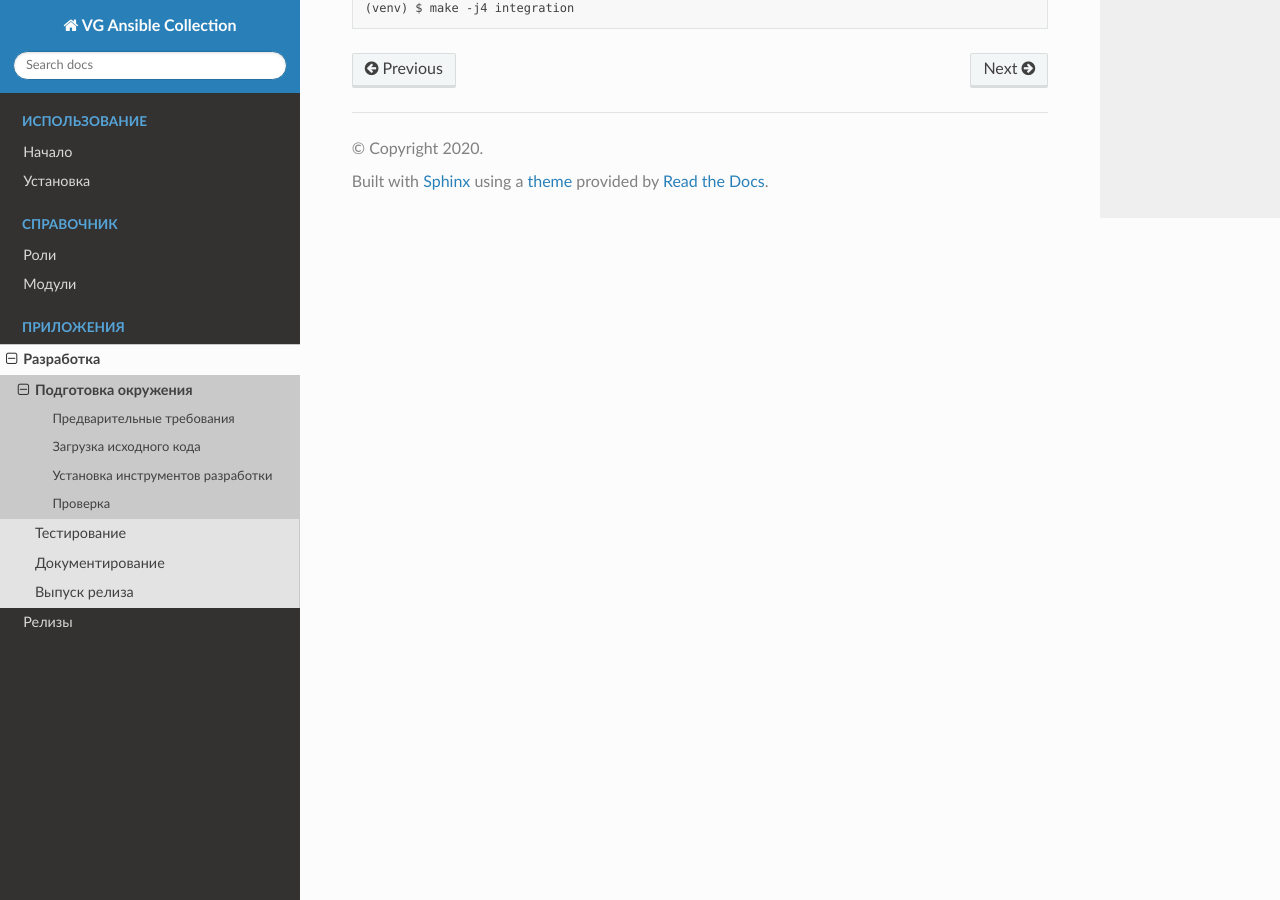
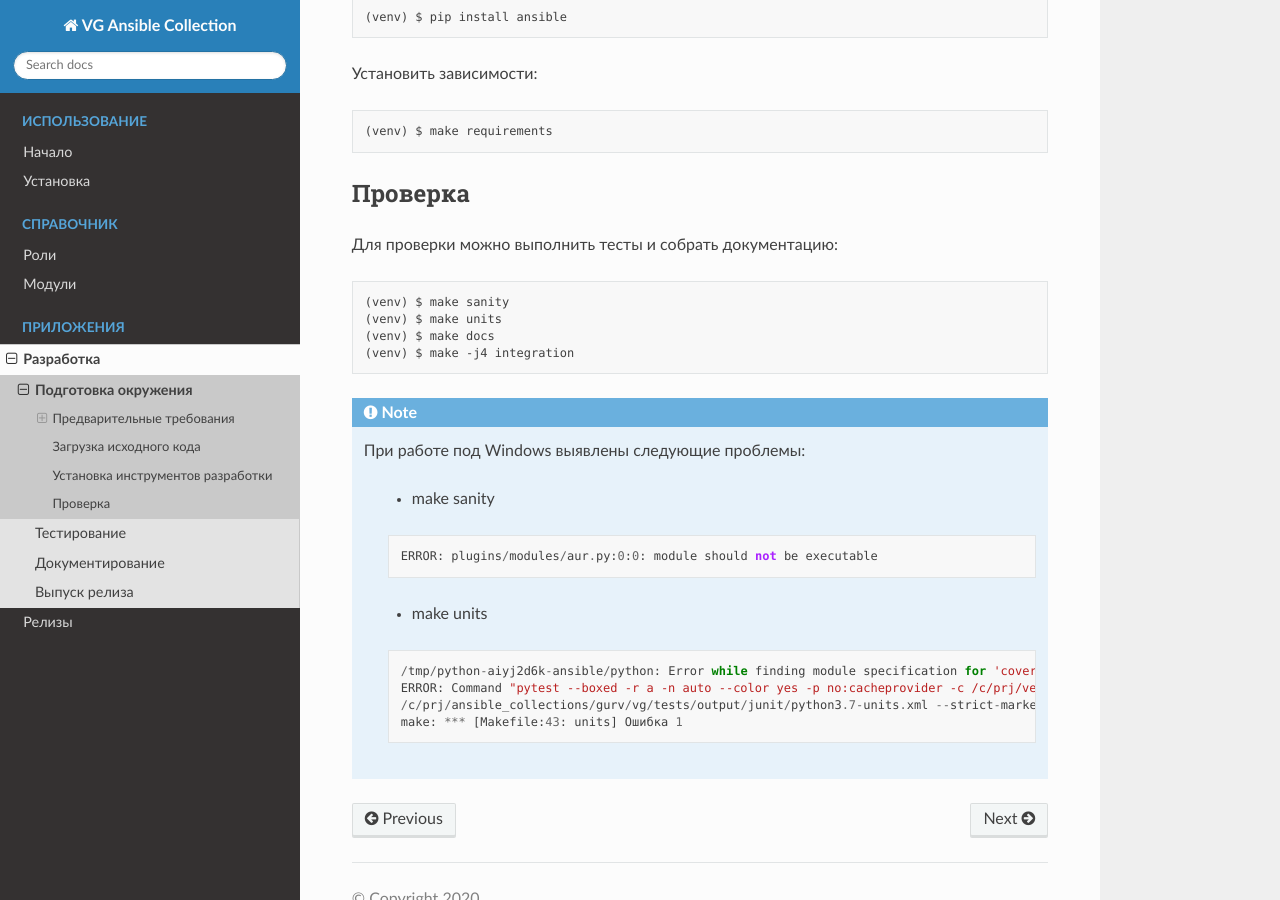
Before and after one commit to gurv/vg-ansible, a Sphinx documentation site: the page built from docs/source/development/setup.rst, in a window 1280 px wide and 900 px high, scrolled down 1143 px. Built offline with Sphinx 7.4.7 and the Read the Docs theme 2.0.0, drawn with Linux system fonts in a browser that asks for light colours; some of the changed text lies outside the part shown.

Commit message:
windows & ansible

```diff
--- a/docs/source/development/setup.rst
+++ b/docs/source/development/setup.rst
@@ -4,10 +4,25 @@
 Предварительные требования
 --------------------------
 
-Уже должно быть:
+Linux
+^^^^^
+
+Должны быть установлены:
 
   * python (версия не менее 3.3),
   * ``git``.
+
+Windows
+^^^^^^^
+
+Установить ``MSYS2`` (например, http://repo.msys2.org/distrib/x86_64/msys2-x86_64-20190524.exe).
+
+Запустить msys2.exe и выполнить
+:download:`скрипт <../../examples/installation/install-ansible-on-msys2.sh>`
+установки Ansible:
+
+.. literalinclude:: ../../examples/installation/install-ansible-on-msys2.sh
+   :language: bash
 
 Загрузка исходного кода
 -----------------------
@@ -46,3 +61,22 @@
    (venv) $ make units
    (venv) $ make docs
    (venv) $ make -j4 integration
+
+.. note::
+
+   При работе под Windows выявлены следующие проблемы:
+
+     * make sanity
+
+     ::
+
+       ERROR: plugins/modules/aur.py:0:0: module should not be executable
+
+     * make units
+
+     ::
+
+       /tmp/python-aiyj2d6k-ansible/python: Error while finding module specification for 'coverage.__main__' (ModuleNotFoundError: No module named 'coverage')
+       ERROR: Command "pytest --boxed -r a -n auto --color yes -p no:cacheprovider -c /c/prj/venv/lib/python3.7/site-packages/ansible_test/_data/pytest.ini --junit-xml
+       /c/prj/ansible_collections/gurv/vg/tests/output/junit/python3.7-units.xml --strict-markers tests/unit/module_utils/test_utils.py" returned exit status 1.
+       make: *** [Makefile:43: units] Ошибка 1
```
Also changed, not shown: 1 other file.
